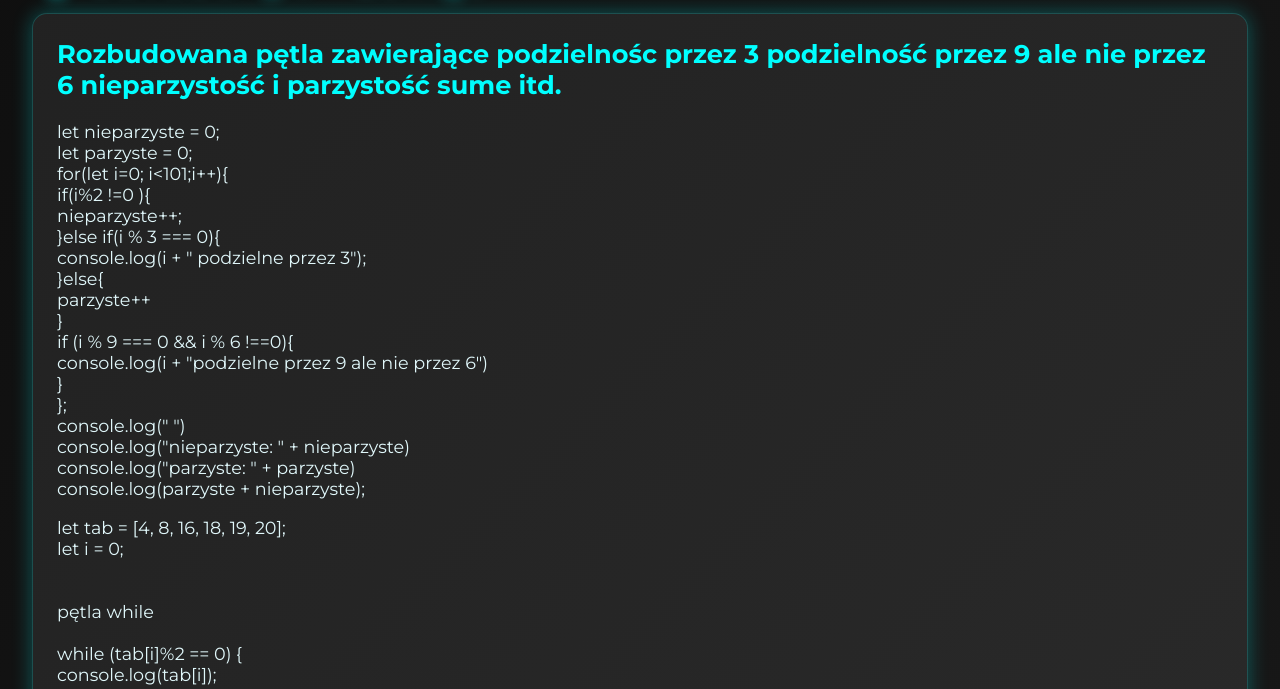
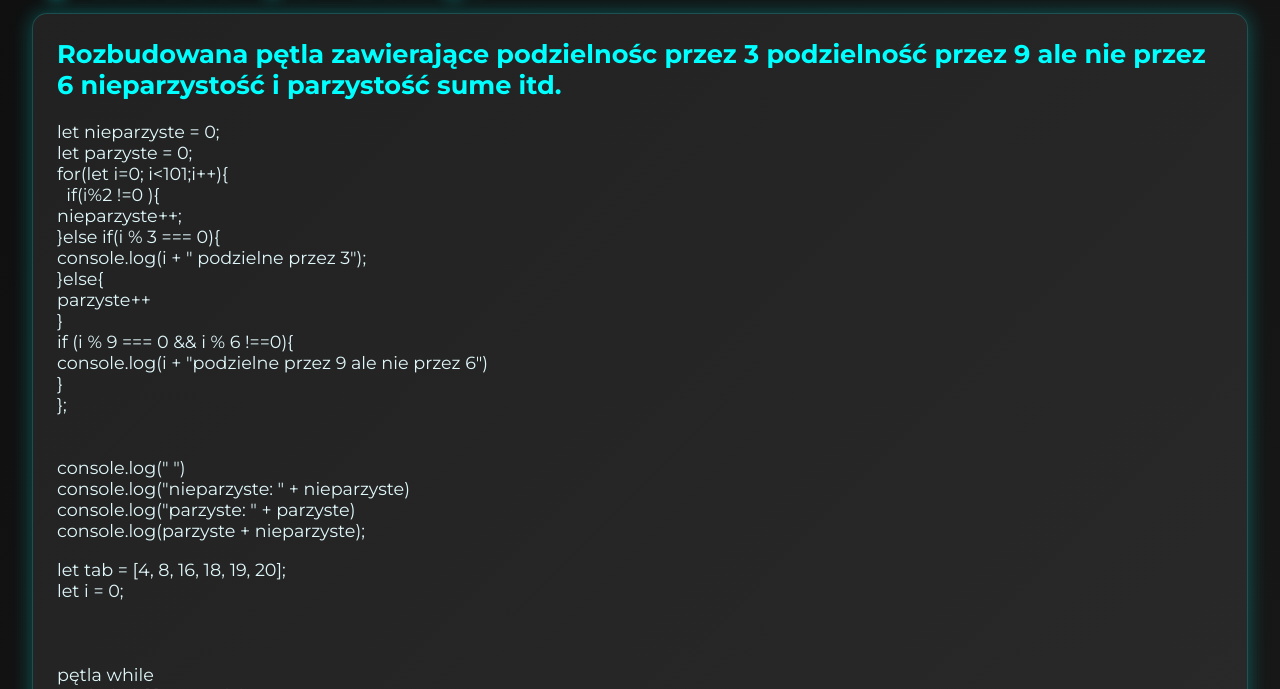
Before and after one commit to AzarathF/naukawjednymmiejscu, a plain HTML site: page javascript.html in a window 1280 px wide. Shown: the part 111-800 px from the top of the page. Drawn offline with Linux system fonts and the light colour scheme.

Commit message:
Update javascript.html

```diff
--- a/javascript.html
+++ b/javascript.html
@@ -50,7 +50,7 @@
     <p>let nieparzyste = 0;<br>
 let parzyste = 0;<br>
 for(let i=0; i<101;i++){<br>
-    if(i%2 !=0 ){<br>
+    &nbsp; if(i%2 !=0 ){<br>
         nieparzyste++;<br>
     }else if(i % 3 === 0){<br>
     console.log(i + " podzielne przez 3");<br>
@@ -60,7 +60,7 @@ for(let i=0; i<101;i++){<br>
     if (i % 9 === 0 && i % 6 !==0){<br>
         console.log(i + "podzielne przez 9 ale nie przez 6")<br>
     }<br>
-};<br>
+};<br><br><br>
 
 console.log(" ")<br>
 console.log("nieparzyste: " + nieparzyste)<br>
@@ -69,7 +69,7 @@ console.log(parzyste + nieparzyste);<br></p>
 
     <p>let tab = [4, 8, 16, 18, 19, 20];<br>
 let i = 0;<br>
-<br><br>pętla while<br><br>
+<br><br><br>pętla while<br>
 while (tab[i]%2 == 0) {<br>
     console.log(tab[i]);<br>
     i++;<br>
```
